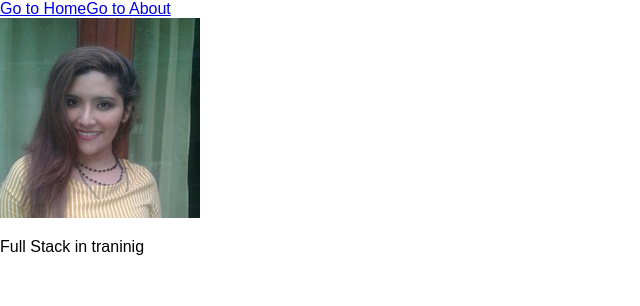
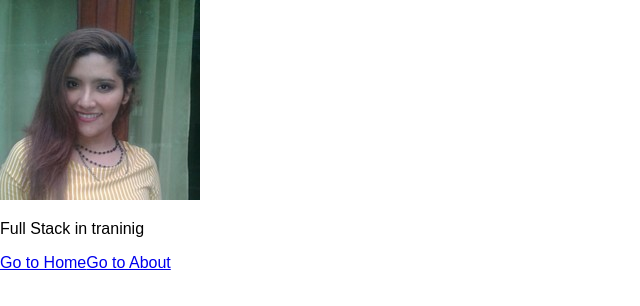
Before and after one commit to DoAoNoA/react-101, a React (Create React App) app: page / in a window 1280 px wide. Shown: the top 306 px of the page, without its empty margins (0-640 px from the left). Built offline with nearby package versions, Linux system fonts and the light colour scheme.

Commit message:
Organizo el contenido en las etiquetas main y nav. Además modifico el orden de la visualización de estos elementos.

```diff
--- a/src/App.js
+++ b/src/App.js
@@ -10,11 +10,14 @@ class App extends Component {
     return (
       <Router>
         <Fragment>
-          <Link to="/">Go to Home</Link>
-
-          <Link to="/about">Go to About</Link>
-          <Route exact path="/" component={ Home }></Route>
-          <Route path="/about" component={ About }></Route>
+          <main>
+            <Route exact path="/" component={ Home }></Route>
+            <Route path="/about" component={ About }></Route>
+          </main>
+          <nav>
+            <Link to="/"><span>Go to Home</span></Link>
+            <Link to="/about"><span>Go to About</span></Link>
+          </nav>
         </Fragment>
       </Router>
     );
```
